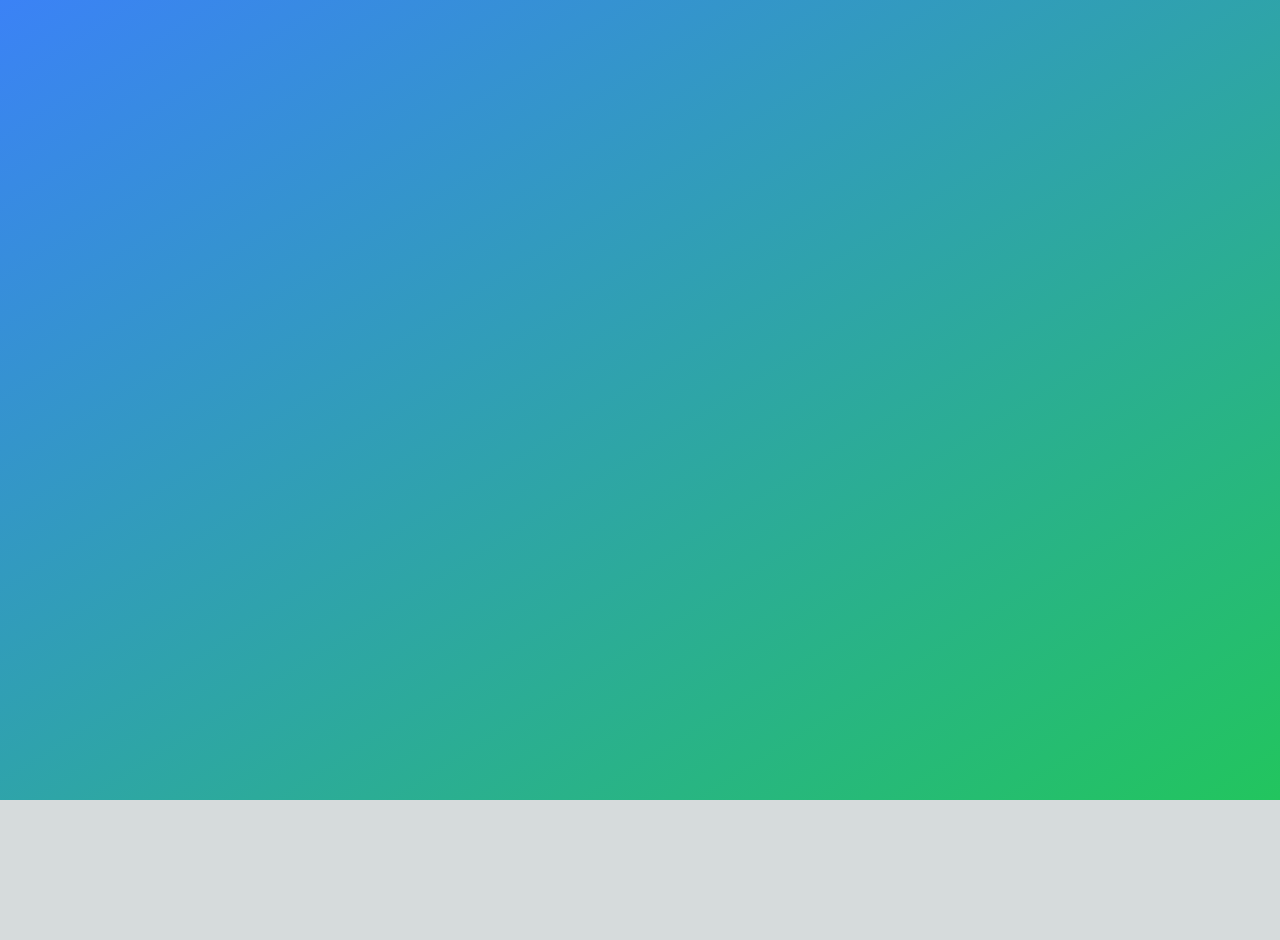
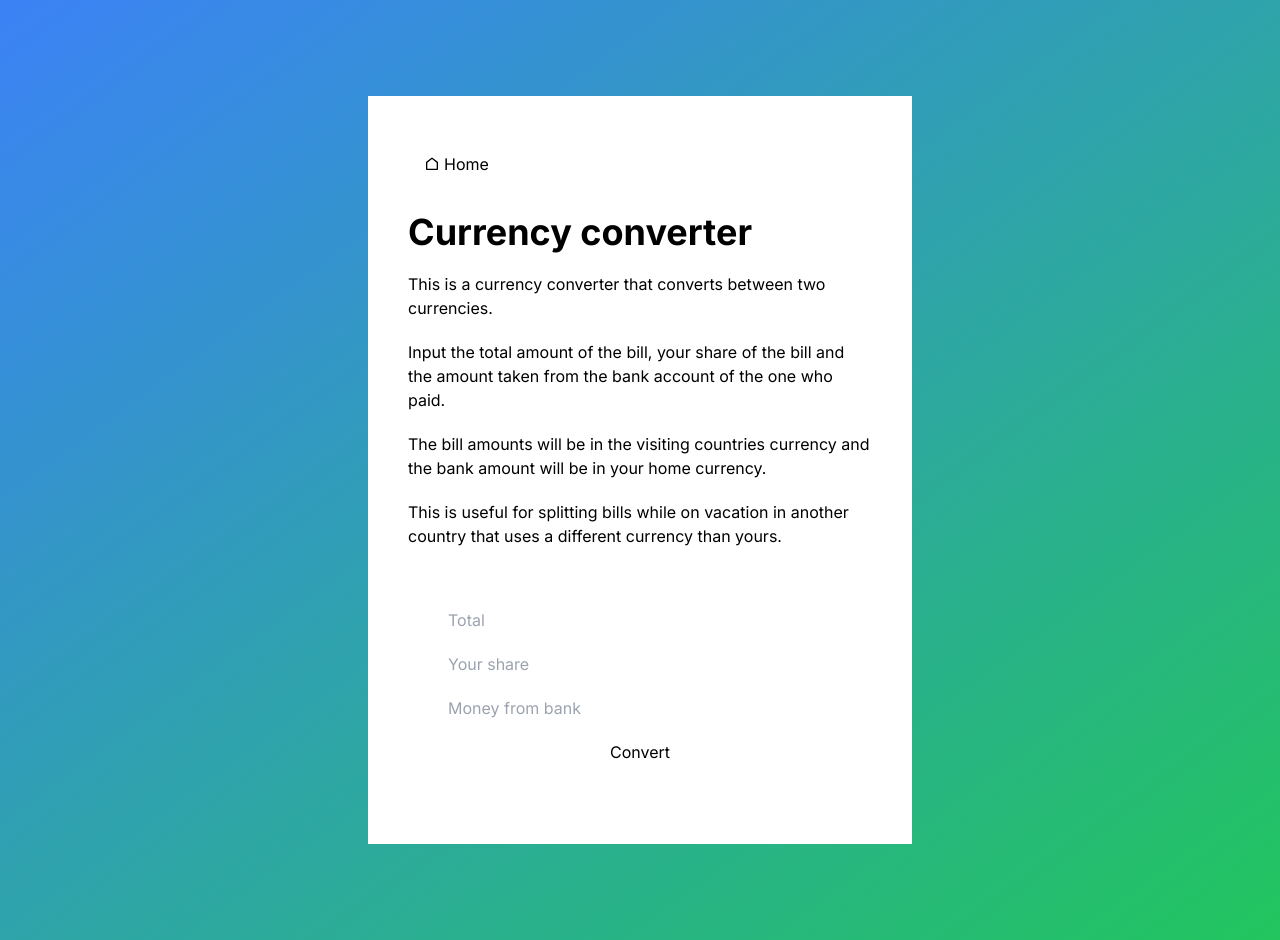
Before and after one commit to KaroGil/me, a Next.js app: page /projects/project1 in a window 1280 px wide. Before the commit the page ends 800 px from the top, so only its background shows below. Built offline with nearby package versions, Linux system fonts and the light colour scheme.

Commit message:
converter project 1 added

```diff
--- a/app/projects/page.tsx
+++ b/app/projects/page.tsx
@@ -8,7 +8,7 @@ export default function Projects() {
     <div className="bg-white text-black px-10 py-10 w-1/2 justify-between gap-5 flex flex-col">
         <Link href="/" className="flex flex-row gap-1 items-center hover:bg-slate-50 p-4"> <RiHomeLine /> Home </Link>
 
-        <Link href="/projects/project1" className="flex flex-row gap-1 items-center hover:bg-slate-50 p-4"> Project 1 </Link>
+        <Link href="/projects/project1" className="flex flex-row gap-1 items-center hover:bg-slate-50 p-4"> Currency converter </Link>
         <Link href="/projects/project2" className="flex flex-row gap-1 items-center hover:bg-slate-50 p-4"> Project 2 </Link>
         <Link href="/projects/project3" className="flex flex-row gap-1 items-center hover:bg-slate-50 p-4"> Project 3 </Link>
         <Link href="/projects/project4" className="flex flex-row gap-1 items-center hover:bg-slate-50 p-4"> Project 4 </Link>
--- a/app/projects/project1/page.tsx
+++ b/app/projects/project1/page.tsx
@@ -1,13 +1,61 @@
-import Image from "next/image";
+"use client";
+
+import React, { useState } from 'react';
 import Link from "next/link";
-import { AiOutlineLinkedin } from "react-icons/ai";
-import { VscGithub } from "react-icons/vsc";
-import { GrProjects } from "react-icons/gr";
+import { RiHomeLine } from "react-icons/ri";
 
-export default function Home() {
+const convert_bill_share = (total, your_share, money_from_bank) => {
+    const  p = your_share / total
+    const amount = p * money_from_bank
+    return amount
+}
+
+export default function Project1() {
+    const [total, setTotal] = useState('');
+    const [yourShare, setYourShare] = useState('');
+    const [moneyFromBank, setMoneyFromBank] = useState('');
+    const [convertedAmount, setConvertedAmount] = useState(null);
+
+    const convert = () => {
+        // Validate input values
+        if (parseFloat(total) <= 0) {
+          alert('Please enter a total over 0');
+          return;
+        }
+
+        // Perform conversion
+        const converted = convert_bill_share(parseFloat(total), parseFloat(yourShare), parseFloat(moneyFromBank));
+        setConvertedAmount(converted);
+    };
+
   return (
     <main className="flex min-h-screen flex-col items-center justify-center p-24 bg-gradient-to-br from-blue-500 to-green-500">
+        <div className="bg-white text-black px-10 py-10 w-1/2 justify-between gap-5 flex flex-col">
+            <Link href="/" className="flex flex-row gap-1 items-center hover:bg-slate-50 p-4"> <RiHomeLine /> Home </Link>
+            <h1 className="text-4xl font-bold">Currency converter</h1>
+            <p> This is a currency converter that converts between two currencies. </p>
+            <p> Input the total amount of the bill, your share of the bill and the amount taken from the bank account of the one who paid. </p>
+            <p> The bill amounts will be in the visiting countries currency and the bank amount will be in your home currency.</p>
+            <p> This is useful for splitting bills while on vacation in another country that uses a different currency than yours.</p>
 
+
+
+            {convertedAmount !== null ? (
+                <div className='flex flex-row justify-between w-max gap-1'>
+                    <p>Converted Amount: {convertedAmount}</p>
+                    <button className='hover:bg-slate-50' onClick={() => setConvertedAmount(null)}>Reset</button>
+                </div>
+            ):
+            <form className="bg-white text-black px-10 py-10 justify-between gap-5 flex flex-col">
+                <input type="number" placeholder="Total" required value={total}
+                onChange={(e) => setTotal(e.target.value)}/>
+                <input type="number" placeholder="Your share" required value={yourShare}
+                onChange={(e) => setYourShare(e.target.value)}/>
+                <input type="number" placeholder="Money from bank"  required value={moneyFromBank}
+                onChange={(e) => setMoneyFromBank(e.target.value)}/>
+                <button className='hover:bg-slate-50' onClick={convert}>Convert</button>
+            </form>}
+        </div>
     </main>
   );
 }
```
